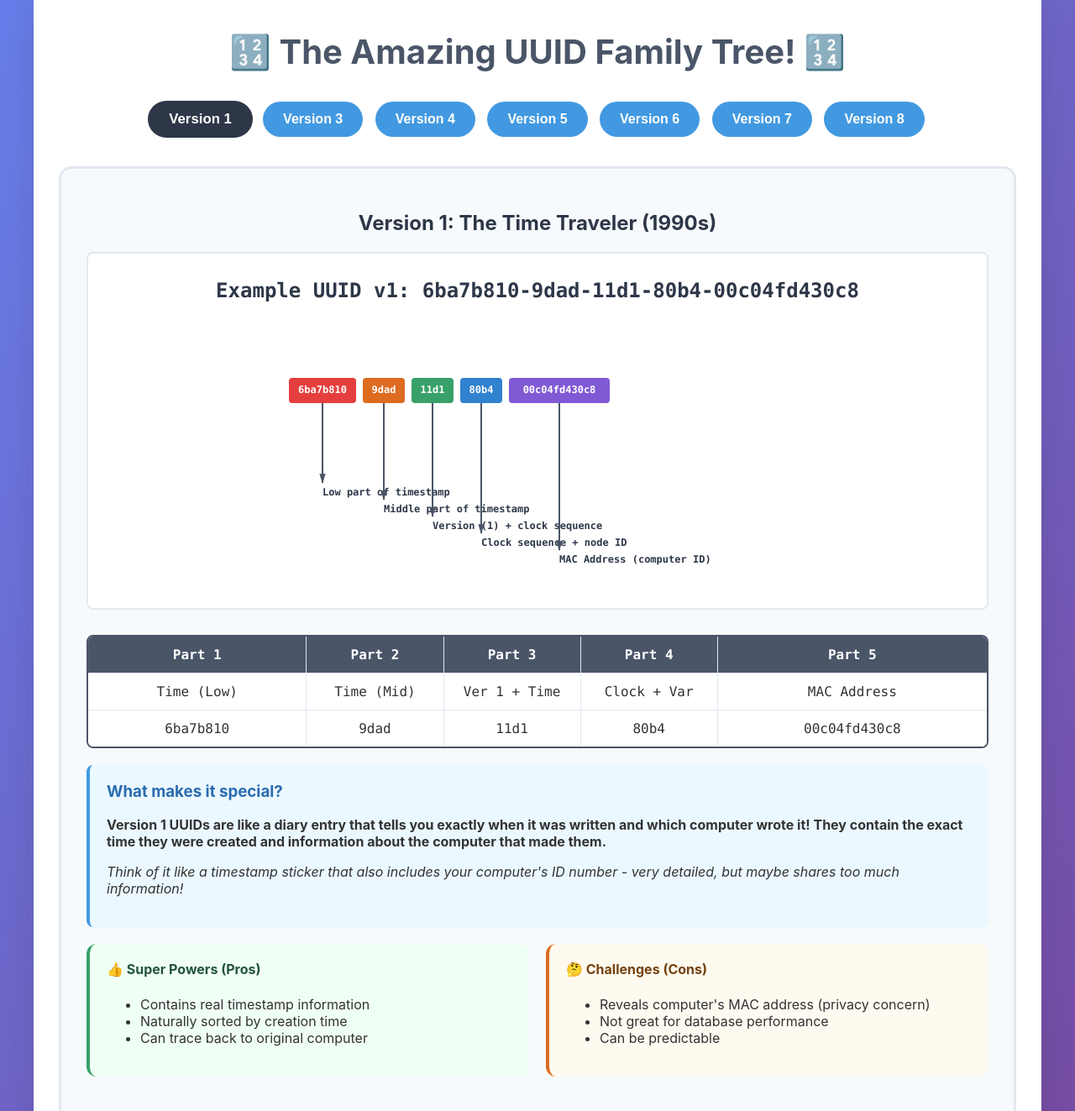
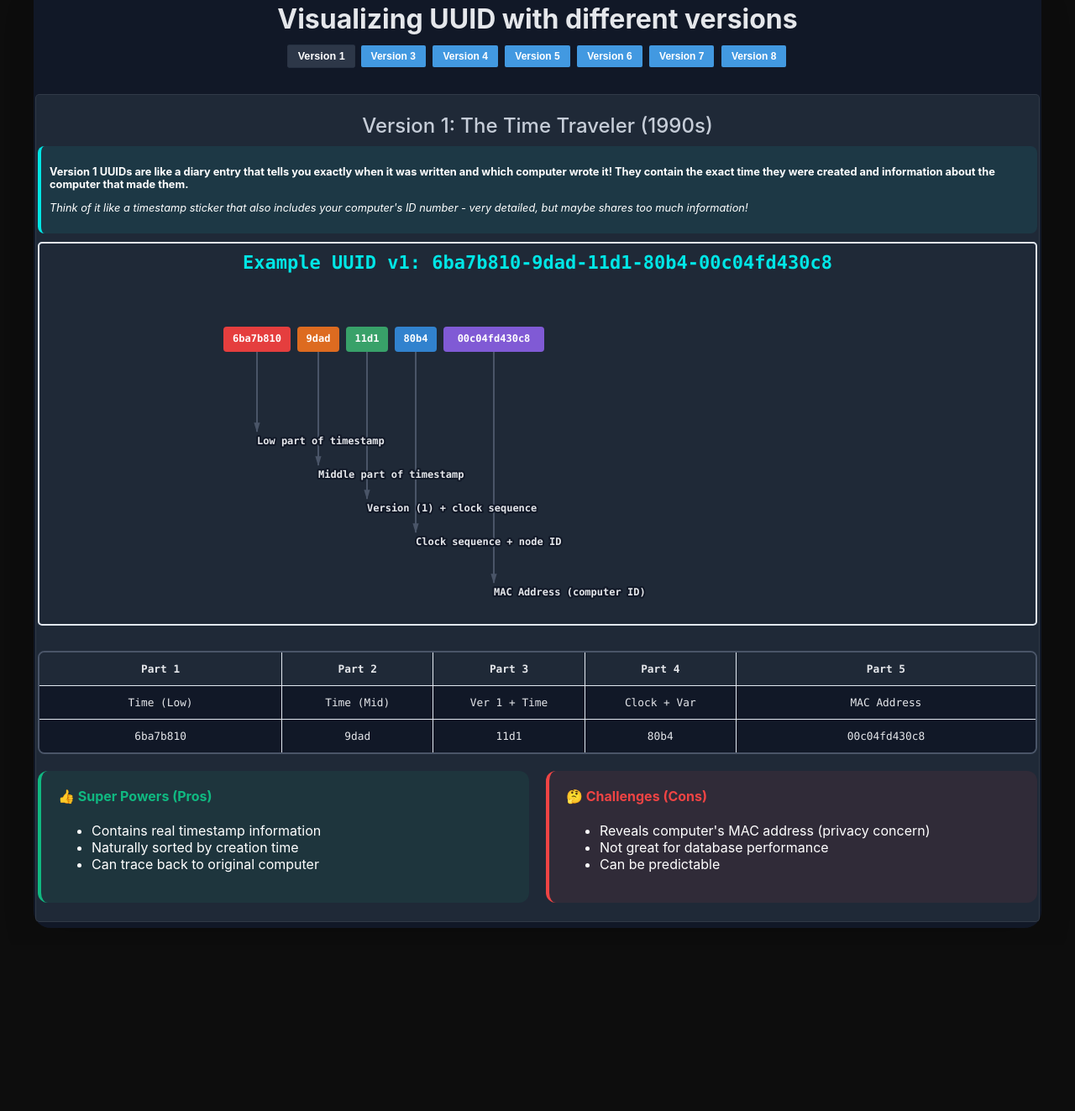
Before and after one commit to gangtao/visualizing-uuid, a website: page index.html in a window 1280 px wide. Shown: the part 40-1363 px from the top of the page at 84% size. After the commit the page ends 1165 px from the top, so only its background shows below. Drawn offline with nearby package versions, Linux system fonts and the light colour scheme.

Commit message:
update css padding and margins

```diff
--- a/index.html
+++ b/index.html
@@ -9,7 +9,7 @@
 </head>
 <body>
     <div class="container">
-        <h1>🔢 The Amazing UUID Family Tree! 🔢</h1>
+        <h1>Visualizing UUID with different versions </h1>
 
         <div class="version-selector">
             <button class="version-btn active" onclick="showVersion(1)">Version 1</button>
--- a/script.js
+++ b/script.js
@@ -109,7 +109,7 @@ const versions = {
         labels: ["Timestamp", "Timestamp", "Ver 7 + Rand", "Var + Rand", "Random (74 bits)"],
         descriptions: ["Unix timestamp (milliseconds)", "Unix timestamp (milliseconds)", "Version (7) + random data", "Variant + random data", "Random data (74 bits!)"],
         colors: ["#e53e3e", "#dd6b20", "#38a169", "#3182ce", "#805ad5"],
-        title: "Version 7: The Superstar (2024) ⭐",
+        title: "Version 7: The Superstar (2024)",
         description: "Version 7 is like the superhero of UUIDs! It combines the best parts of all previous versions - it has timestamps for organization AND random data for security.",
         analogy: "It's like having a perfectly organized library where new books automatically go in chronological order, but each book also has a unique secret code!",
         timeline: [
@@ -165,8 +165,8 @@ function createDiagram(version) {
 
     // Create SVG container
     const containerWidth = 800;
-    const containerHeight = 300;
-    const margin = { top: 20, right: 40, bottom: 100, left: 40 };
+    const containerHeight = 380;
+    const margin = { top: 0, right: 40, bottom: 100, left: 40 };
     const width = containerWidth - margin.left - margin.right;
     const height = containerHeight - margin.top - margin.bottom;
 
@@ -235,10 +235,10 @@ function createDiagram(version) {
         // Calculate description positions to avoid overlap
         const descriptionPositions = [
             { x: currentX + segmentWidth / 2, y: 180, textAnchor: "start" },
-            { x: currentX + segmentWidth / 2, y: 200, textAnchor: "start" },
             { x: currentX + segmentWidth / 2, y: 220, textAnchor: "start" },
-            { x: currentX + segmentWidth / 2, y: 240, textAnchor: "start" },
-            { x: currentX + segmentWidth / 2, y: 260, textAnchor: "start" }
+            { x: currentX + segmentWidth / 2, y: 260, textAnchor: "start" },
+            { x: currentX + segmentWidth / 2, y: 300, textAnchor: "start" },
+            { x: currentX + segmentWidth / 2, y: 360, textAnchor: "start" }
         ];
 
         const descPos = descriptionPositions[i];
@@ -251,16 +251,20 @@ function createDiagram(version) {
 
         g.append("path")
             .attr("class", "connection-line")
+            .lower()
             .attr("d", `M ${lineStartX} ${lineStartY} L ${lineStartX} ${lineStartY + 20} L ${lineEndX} ${lineEndY}`)
             .attr("marker-end", "url(#arrowhead)");
 
         // Add description text with better positioning
-        g.append("text")
+        const descriptionText = g.append("text")
             .attr("class", "description-text")
             .attr("x", descPos.x)
             .attr("y", descPos.y)
             .attr("text-anchor", descPos.textAnchor)
             .text(version.descriptions[i]);
+
+        // Bring text to front
+        descriptionText.raise();
 
         currentX += segmentWidth + segmentSpacing;
     });
@@ -280,9 +284,14 @@ function showVersion(versionNum) {
 
     let html = `
         <div class="uuid-display">
-            <h2 style="text-align: center; color: #2d3748; margin-bottom: 20px;">${version.title}</h2>
+            <h2 style="text-align: center; color: #c6cdd8ff; margin-bottom: 10px;">${version.title}</h2>
 
             <div class="uuid-container">
+                <div class="description">
+                    <p><strong>${version.description}</strong></p>
+                    <p><em>${version.analogy}</em></p>
+                </div>
+
                 <div class="diagram-container">
                     <div class="uuid-main">Example UUID v${versionNum}: ${version.uuid}</div>
                     <div id="diagram-container"></div>
@@ -315,11 +324,6 @@ function showVersion(versionNum) {
                 </div>
             </div>
 
-            <div class="description">
-                <h3>What makes it special?</h3>
-                <p><strong>${version.description}</strong></p>
-                <p><em>${version.analogy}</em></p>
-            </div>
 
             ${version.timeline ? `
                 <div class="timeline">
--- a/styles.css
+++ b/styles.css
@@ -3,23 +3,31 @@ body {
     max-width: 1200px;
     margin: 0 auto;
     padding: 20px;
-    background: linear-gradient(135deg, #667eea 0%, #764ba2 100%);
+    background: #0d0d0d;
     min-height: 100vh;
-    color: #333;
+    color: #e5e7eb;
 }
 
 .container {
-    background: white;
+    background: #111827;
     border-radius: 20px;
-    padding: 30px;
+    padding: 2px;
     box-shadow: 0 20px 40px rgba(0,0,0,0.1);
 }
 
 h1 {
     text-align: center;
-    color: #4a5568;
-    margin-bottom: 30px;
-    font-size: 2.5em;
+    background: #111827;
+    margin-bottom: 10px;
+    font-size: 2em;
+    font-weight: 700;
+}
+
+h2 {
+    text-align: center;
+    margin-bottom: 10px;
+    font-size: 1.5em;
+    font-weight: 500;
 }
 
 .version-selector {
@@ -31,11 +39,11 @@ h1 {
     background: #4299e1;
     color: white;
     border: none;
-    padding: 12px 24px;
-    margin: 5px;
-    border-radius: 25px;
+    padding: 6px 12px;
+    margin: 2px;
+    border-radius: 2px;
     cursor: pointer;
-    font-size: 16px;
+    font-size: 12px;
     font-weight: 600;
     transition: all 0.3s ease;
 }
@@ -51,32 +59,33 @@ h1 {
 }
 
 .uuid-display {
-    background: #f7fafc;
-    border-radius: 15px;
-    padding: 30px;
-    margin: 20px 0;
-    border: 3px solid #e2e8f0;
+    background: #1f2937;
+    border-radius: 5px;
+    color: white;
+    padding: 2px;
+    margin: 5px 0;
+    border: 1px solid rgba(255, 255, 255, 0.08);
 }
 
 .uuid-container {
-    margin: 20px 0;
+    margin: 10px 0;
 }
 
 .diagram-container {
-    background: #ffffff;
-    padding: 30px;
-    border-radius: 8px;
-    margin: 20px 0;
+    background: #1f2937;
+    padding: 10px;
+    border-radius: 5px;
+    margin: 10px 0;
     border: 2px solid #e2e8f0;
 }
 
 .uuid-main {
     font-family: 'Monaco', 'Menlo', 'Ubuntu Mono', monospace;
-    font-size: 24px;
+    font-size: 22px;
     font-weight: bold;
     text-align: center;
-    margin-bottom: 30px;
-    color: #2d3748;
+    margin-bottom: 24px;
+    color: #00e6e6;
 }
 
 .breakdown-table {
@@ -88,14 +97,14 @@ h1 {
 
 .table-header {
     display: flex;
-    background: #4a5568;
-    color: white;
     font-weight: bold;
+    background: #1f2937;
+    color: #00e6e6;
 }
 
 .table-row {
     display: flex;
-    background: white;
+    background: #111827;
     border-top: 1px solid #e2e8f0;
 }
 
@@ -104,6 +113,8 @@ h1 {
     text-align: center;
     font-family: 'Monaco', 'Menlo', 'Ubuntu Mono', monospace;
     border-right: 1px solid #e2e8f0;
+    color: #e5e7eb;
+    font-size: 0.8em;
 }
 
 .table-cell:last-child {
@@ -117,37 +128,40 @@ h1 {
 .table-cell.cell5 { flex: 2.5; }
 
 .description {
-    background: #ebf8ff;
-    border-left: 4px solid #4299e1;
-    padding: 20px;
-    margin: 20px 0;
+    background: rgba(0, 230, 230, 0.08);
+    border-left: 4px solid #00e6e6;
+    padding: 10px;
+    margin: 10px 0;
     border-radius: 8px;
+    font-size: 0.8em;
 }
 
 .description h3 {
-    color: #2b6cb0;
+    color: #00e6e6;
     margin-top: 0;
 }
 
 .timeline {
-    background: #f0fff4;
+    background: #111827;
     border-radius: 12px;
     padding: 20px;
     margin: 20px 0;
+    border: 1px solid rgba(255, 255, 255, 0.08);
 }
 
 .timeline h4 {
-    color: #22543d;
+    color: #a855f7;
     margin-top: 0;
 }
 
 .timeline-item {
     font-family: 'Monaco', 'Menlo', 'Ubuntu Mono', monospace;
-    background: white;
+    background: #0d0d0d;
     padding: 10px;
     margin: 8px 0;
     border-radius: 6px;
-    border-left: 4px solid #38a169;
+    border-left: 4px solid #a855f7;
+    color: #f9fafb;
 }
 
 .pros-cons {
@@ -163,32 +177,33 @@ h1 {
 }
 
 .pros {
-    background: #f0fff4;
-    border-left: 4px solid #38a169;
+    background: rgba(16, 185, 129, 0.08);
+    border-left: 4px solid #10b981;
 }
 
 .cons {
-    background: #fffaf0;
-    border-left: 4px solid #dd6b20;
+    background: rgba(239, 68, 68, 0.08);
+    border-left: 4px solid #ef4444;
 }
 
 .pros h4 {
-    color: #22543d;
+    color: #10b981;
     margin-top: 0;
 }
 
 .cons h4 {
-    color: #744210;
+    color: #ef4444;
     margin-top: 0;
 }
 
 .info-box {
-    background: #e6fffa;
-    border-left: 4px solid #38a169;
+    background: rgba(168, 85, 247, 0.1);
+    border-left: 4px solid #a855f7;
     padding: 15px;
     margin: 15px 0;
     border-radius: 8px;
     font-family: 'Monaco', 'Menlo', 'Ubuntu Mono', monospace;
+    color: #e5e7eb;
 }
 
 /* D3.js specific styles */
@@ -212,7 +227,11 @@ h1 {
     font-family: 'Monaco', 'Menlo', 'Ubuntu Mono', monospace;
     font-size: 12px;
     font-weight: bold;
-    fill: #2d3748;
+    fill: #e5e7eb;                /* text color */
+    paint-order: stroke;
+    stroke: #111827;              /* background-like stroke */
+    stroke-width: 4px;            /* thickness */
+    stroke-linejoin: round;
 }
 
 .arrow {
```
